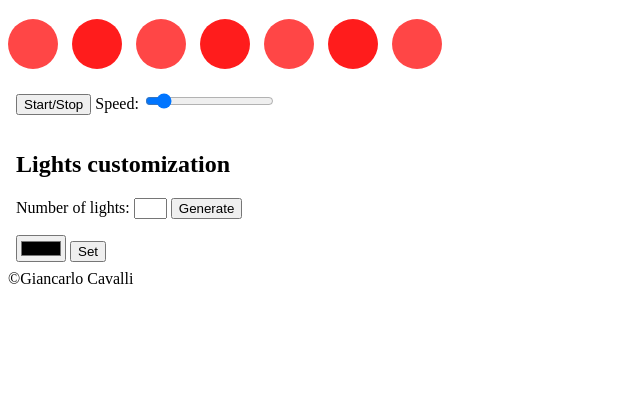
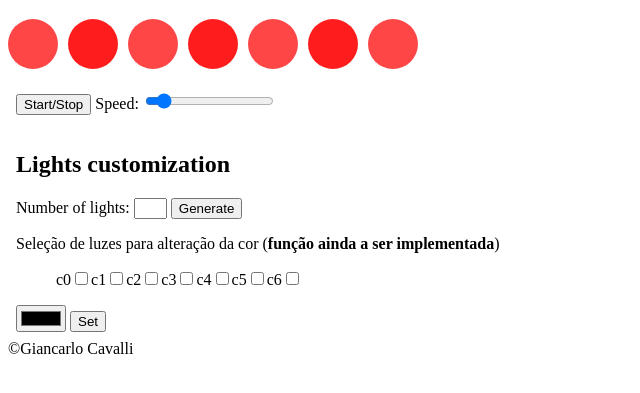
Before and after one commit to giancarloCavalli/ChristmasLights, a plain HTML site: page index.html in a window 1280 px wide. Shown: the part 61-454 px from the top of the page, without its empty margins (0-640 px from the left). Drawn offline with Linux system fonts and the light colour scheme.

Commit message:
Inclusão generateLights()

```diff
--- a/index.html
+++ b/index.html
@@ -12,20 +12,6 @@
     </header>
 
     <section id="lightsContainer">
-        <div class="circle">
-        </div>
-        <div class="circle">
-        </div>
-        <div class="circle">
-        </div>
-        <div class="circle">
-        </div>
-        <div class="circle">
-        </div>
-        <div class="circle">
-        </div>
-        <div class="circle">
-        </div>
     </section>
 
     <div class="parameters">
@@ -36,10 +22,13 @@
     <div class="parameters">
         <p><h2>Lights customization</h2></p>
         <p>
-            Number of lights: <input type="text" name="" id="inpQtLights" size="1">
+            Number of lights: <input type="text" name="" id="inpQtLights" size="1" value="7">
             <input type="button" value="Generate" onclick="generateLights()">
         </p>
-        <input type="color" name="" id="">
+        Seleção de luzes para alteração da cor (<strong>função ainda a ser implementada</strong>)
+        <ul id="lightsCheckList">
+        </ul>
+        <input type="color" name="" id="colorSelector">
         <input type="button" value="Set" onclick="setColor()">
     </div>
 
--- a/index.js
+++ b/index.js
@@ -1,6 +1,7 @@
 var circ = document.getElementsByClassName("circle");
 setLights(0);   //inicia o pisca pisca
 setTimeout(function() { setLights(1); }, 600)   // inicia o pisca pisca
+generateLights()
 
 
 function startStop() {
@@ -38,17 +39,45 @@ function setDuration() {
 
 function generateLights() {
     var lContainer = document.getElementById("lightsContainer")
-    var qtLights = document.getElementById("inpQtLights").value
+    var qtLights = document.getElementById("inpQtLights")
     lContainer.innerHTML=""
-    for(i=0; i<qtLights; i++) {
+    for(i=0; i<qtLights.value; i++) {
         var circ = document.createElement("div")
         circ.setAttribute("class", "circle")
+        circ.setAttribute("id",`c${i}`)
         lContainer.append(circ)
     }
+    generateCheckList(qtLights.value)
     setLights(0);   // inicia o pisca pisca
     setTimeout(function() { setLights(1); }, 600) // inicia o pisca pisca
+    qtLights.value = ""
 }
 
 function setColor() {
+    var color = document.getElementById("colorSelector")
+    var lightsCollection = document.getElementsByClassName("circle")
+    var checkCollection = document.getElementsByClassName("chBox")
+    for(i=0; i<checkCollection.length; i++) {
+        if(checkCollection[i].checked) {
+            var light = lightsCollection[i].style.animation
+            //light.style.backgroundColor = "blue"
+            alert(light.style.background)
+            //lightsCollection[i].style.backgroundColor=`${color.value}`
+        }
+    }
+}
 
+function generateCheckList(len) {
+    var checkL = document.getElementById("lightsCheckList")
+    checkL.innerHTML=""
+    for(i=0; i<len; i++) {
+        var lItem = document.createElement("li")
+        var checkB = document.createElement("INPUT")
+        checkB.setAttribute("type","checkbox")
+        checkB.setAttribute("id",`ch${i}`)
+        checkB.setAttribute("class","chBox")
+        lItem.innerText = `c${i}`
+        lItem.append(checkB)
+        checkL.append(lItem)
+    }
 }
--- a/style.css
+++ b/style.css
@@ -22,3 +22,7 @@
 .parameters {
     padding: 8px;
 }
+
+ul#lightsCheckList li {
+    display: inline-block;
+}
```
